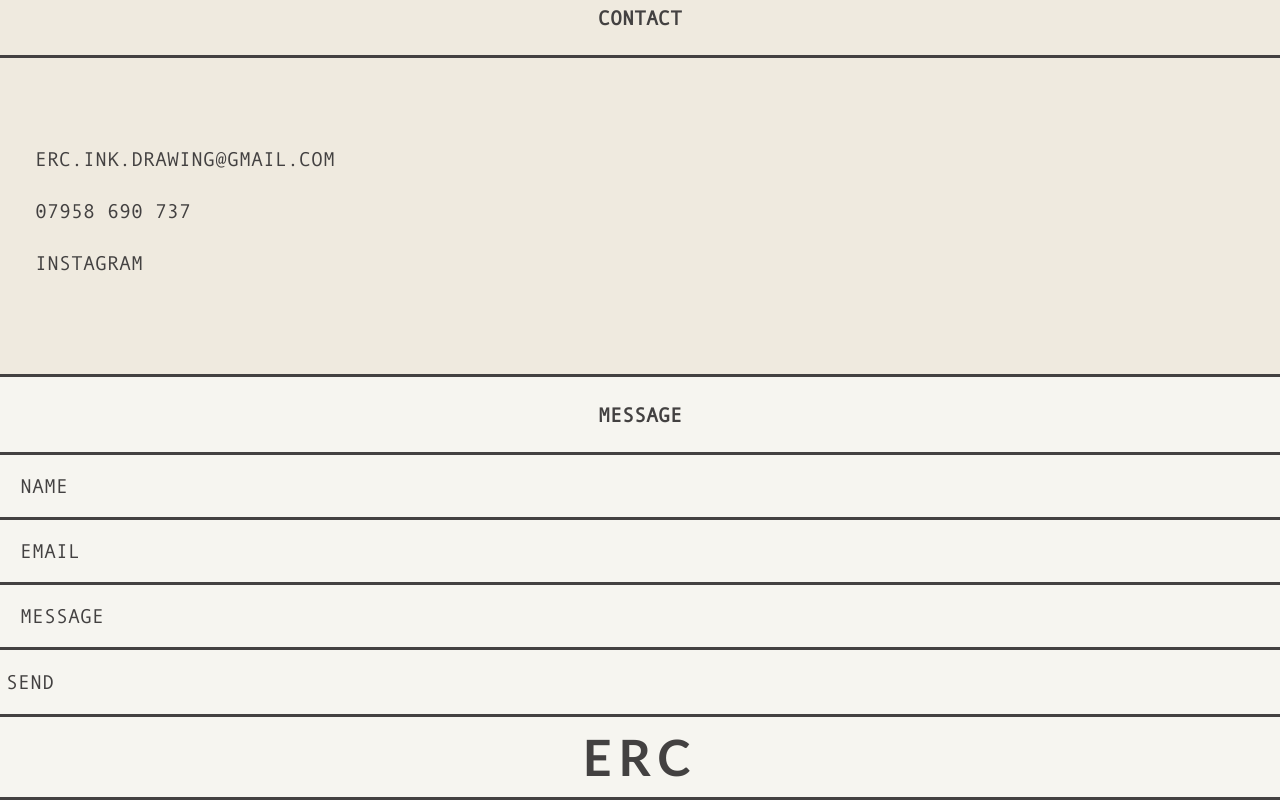
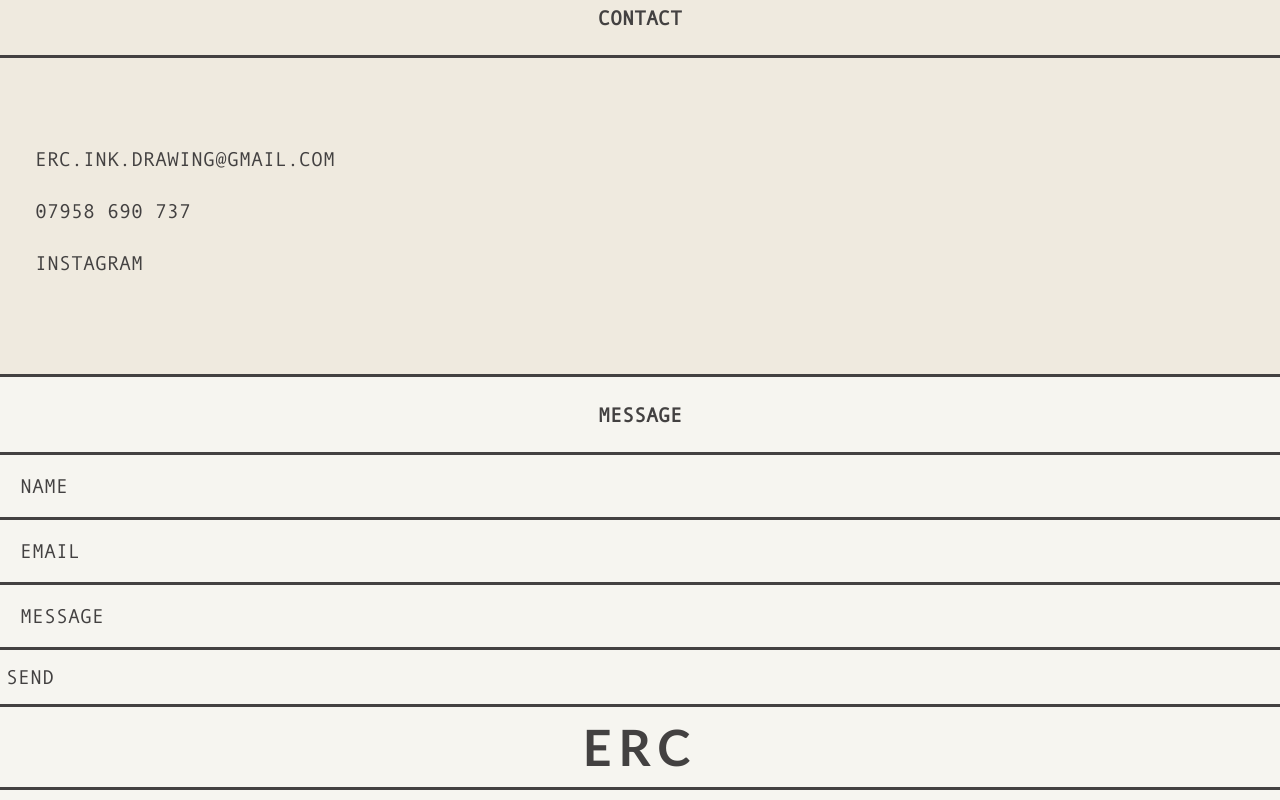
Before and after one commit to elliercottrell/test, a React (Create React App) app: page /pjf in a window 1280 px wide. Shown: the part 529-1329 px from the top of the page. Built offline with nearby package versions, Linux system fonts and the light colour scheme.

Commit message:
Update Form.css

```diff
--- a/src/Components/Form.css
+++ b/src/Components/Form.css
@@ -10,7 +10,7 @@
 
 .contactForm {
   border-bottom: solid 3px #434141;
-  padding: 0px 0px 20px 0px;
+  padding: 0px 0px 15px 0px;
 }
 .name,
 .yourEmail,
@@ -31,7 +31,7 @@
 }
 .yourMessage {
   border-bottom: solid 3px #434141;
-  margin-bottom: 20px;
+  margin-bottom: 15px;
 }
 
 .pleaseSubmit {
```
